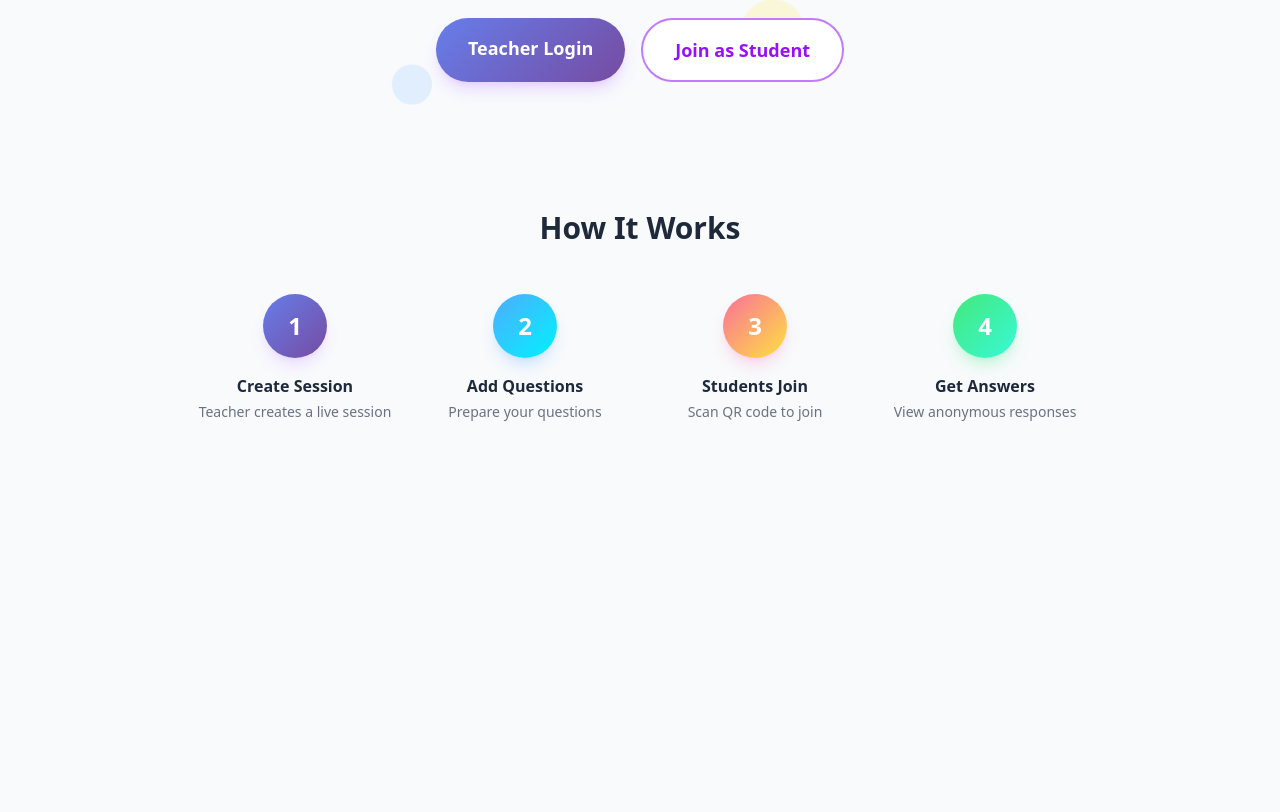
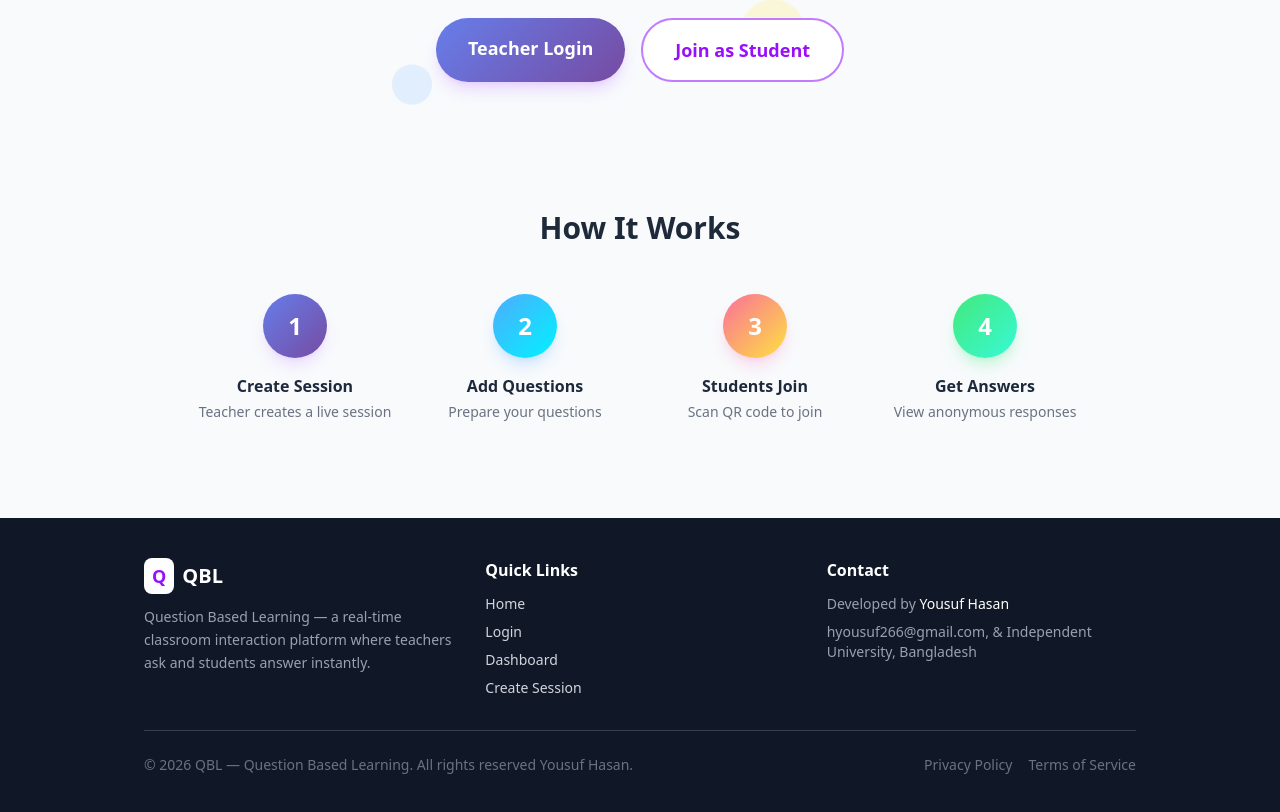
Before and after one commit to yousufhasany/QBL-Client-site, a Next.js app: page / in a window 1280 px wide. Shown: the part 620-1432 px from the top of the page. Before the commit the page ends 1138 px from the top, so only its background shows below. Built offline with nearby package versions, Linux system fonts and the light colour scheme; no server answers.

Commit message:
add footer section

```diff
--- a/src/app/client-layout.js
+++ b/src/app/client-layout.js
@@ -1,13 +1,61 @@
 'use client';
 
+import Link from 'next/link';
 import { AuthProvider } from '@/context/AuthContext';
 import Navbar from '@/components/Navbar';
 
 export default function ClientLayout({ children }) {
   return (
     <AuthProvider>
-      <Navbar />
-      <main className="max-w-5xl mx-auto px-4 py-8">{children}</main>
+      <div className="flex flex-col min-h-screen">
+        <Navbar />
+        <main className="flex-1 max-w-5xl mx-auto px-4 py-8 w-full">{children}</main>
+
+        <footer className="bg-gray-900 text-gray-300 mt-auto">
+          <div className="max-w-5xl mx-auto px-4 py-10">
+            <div className="grid grid-cols-1 md:grid-cols-3 gap-8 mb-8">
+              {/* Brand */}
+              <div>
+                <div className="flex items-center gap-2 mb-3">
+                  <span className="bg-white text-purple-600 rounded-lg px-2 py-1 text-lg font-bold">Q</span>
+                  <span className="text-xl font-bold text-white">QBL</span>
+                </div>
+                <p className="text-sm text-gray-400 leading-relaxed">
+                  Question Based Learning — a real-time classroom interaction platform where teachers ask and students answer instantly.
+                </p>
+              </div>
+
+              {/* Quick Links */}
+              <div>
+                <h4 className="text-white font-semibold mb-3">Quick Links</h4>
+                <ul className="space-y-2 text-sm">
+                  <li><Link href="/" className="hover:text-white transition">Home</Link></li>
+                  <li><Link href="/login" className="hover:text-white transition">Login</Link></li>
+                  <li><Link href="/dashboard" className="hover:text-white transition">Dashboard</Link></li>
+                  <li><Link href="/session/create" className="hover:text-white transition">Create Session</Link></li>
+                </ul>
+              </div>
+
+              {/* Contact */}
+              <div>
+                <h4 className="text-white font-semibold mb-3">Contact</h4>
+                <ul className="space-y-2 text-sm text-gray-400">
+                  <li>Developed by <span className="text-white">Yousuf Hasan</span></li>
+                  <li>hyousuf266@gmail.com, &amp; Independent University, Bangladesh</li>
+                </ul>
+              </div>
+            </div>
+
+            <div className="border-t border-gray-700 pt-6 flex flex-col sm:flex-row items-center justify-between gap-3 text-sm text-gray-500">
+              <p>&copy; {new Date().getFullYear()} QBL — Question Based Learning. All rights reserved Yousuf Hasan.</p>
+              <div className="flex gap-4">
+                <Link href="/" className="hover:text-white transition">Privacy Policy</Link>
+                <Link href="/" className="hover:text-white transition">Terms of Service</Link>
+              </div>
+            </div>
+          </div>
+        </footer>
+      </div>
     </AuthProvider>
   );
 }
```
